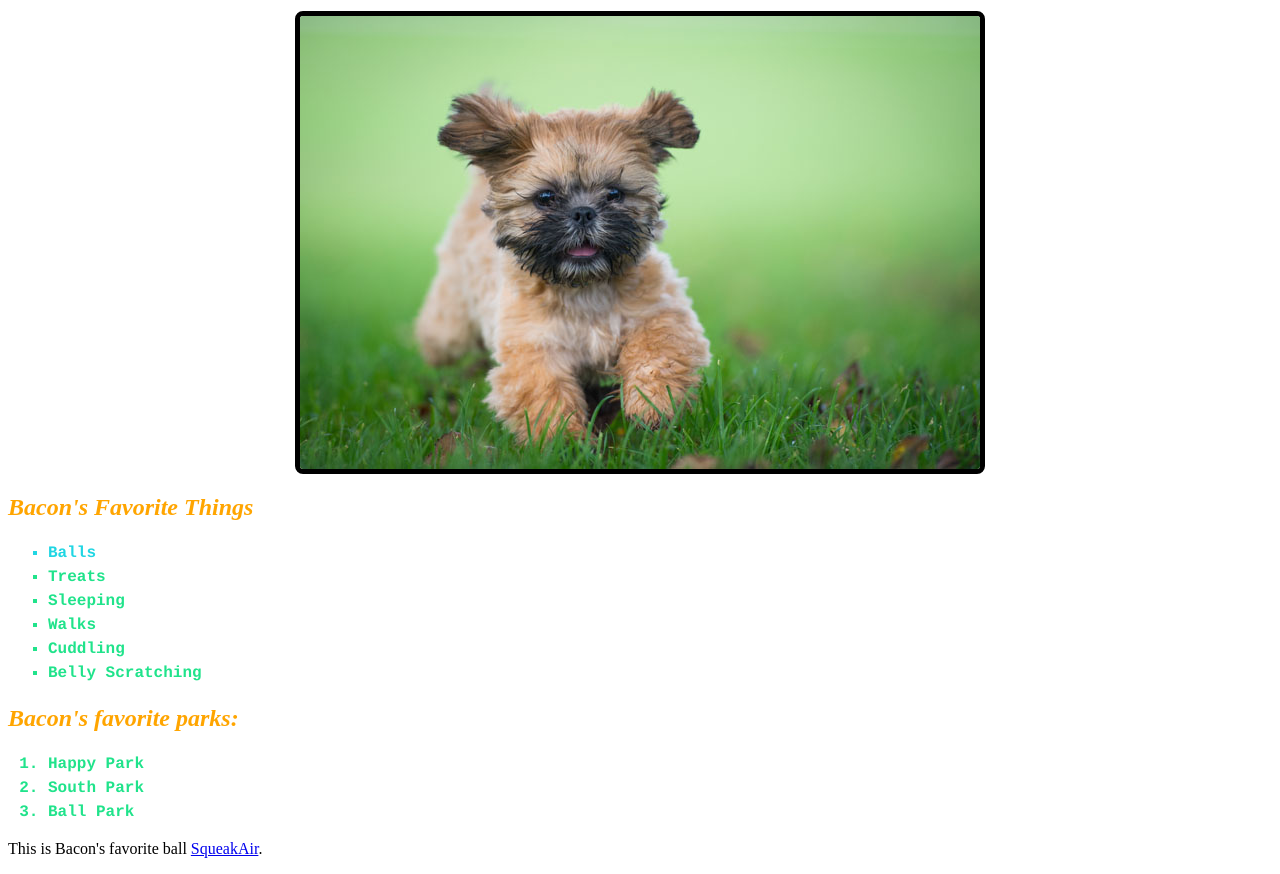
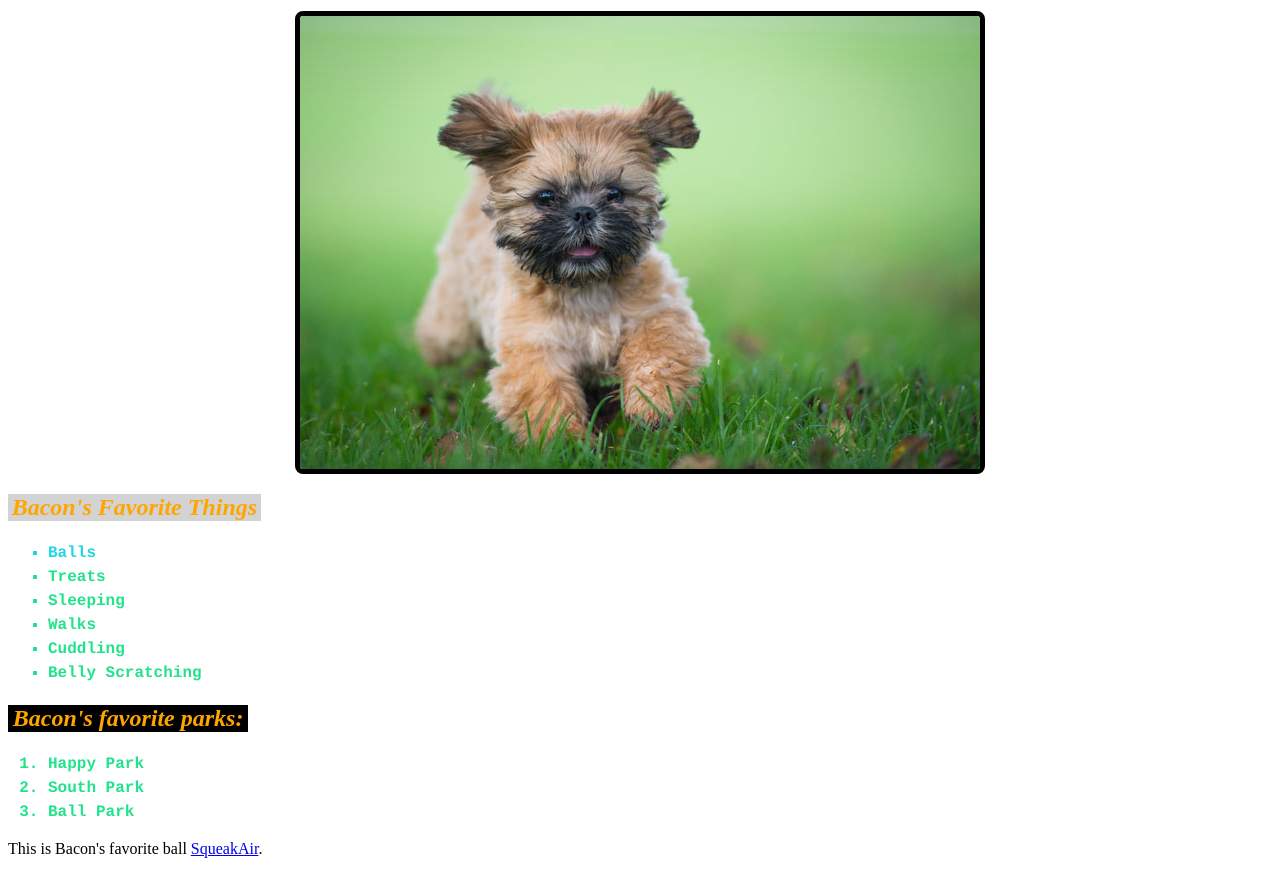
Before and after one commit to codybru10/bacons-webpage, a plain HTML site: page bacons-webpage.html in a window 1280 px wide. Shown: the part 89-963 px from the top of the page. Drawn offline with Linux system fonts and the light colour scheme.

Commit message:
add class id to header element

```diff
--- a/bacons-webpage.html
+++ b/bacons-webpage.html
@@ -7,7 +7,7 @@
   <body>
     <h1>All About Bacon</h1>
     <img id="baconpic" src="img3/bacon.jpg" alt="Picture of Bacon!">
-    <h2><em>Bacon's Favorite Things</em></h2>
+    <h2 class="things"><em>Bacon's Favorite Things</em></h2>
     <ul>
       <li id="balls"><strong>Balls</strong></li>
       <li>Treats</li>
@@ -16,7 +16,7 @@
       <li>Cuddling</li>
       <li>Belly Scratching</li>
     </ul>
-    <h2><em>Bacon's favorite parks:</em></h2>
+    <h2 class="parks"><em>Bacon's favorite parks:</em></h2>
     <ol>
       <li>Happy Park</li>
       <li>South Park</li>
--- a/css/places.css
+++ b/css/places.css
@@ -29,3 +29,8 @@ img {
   border: 5px solid black;
   border-radius: 8px;
 }
+
+.things {
+  background: lightgrey;
+  width:25%;
+}
--- a/css/styles.css
+++ b/css/styles.css
@@ -57,3 +57,15 @@ ul {
   border: 5px solid black;
   border-radius: 8px;
 }
+
+.things {
+  background-color: lightgrey;
+  width:20%;
+  text-align: center;
+}
+
+.parks {
+  background-color: black;
+  width:19%;
+  text-align: center;
+}
```
